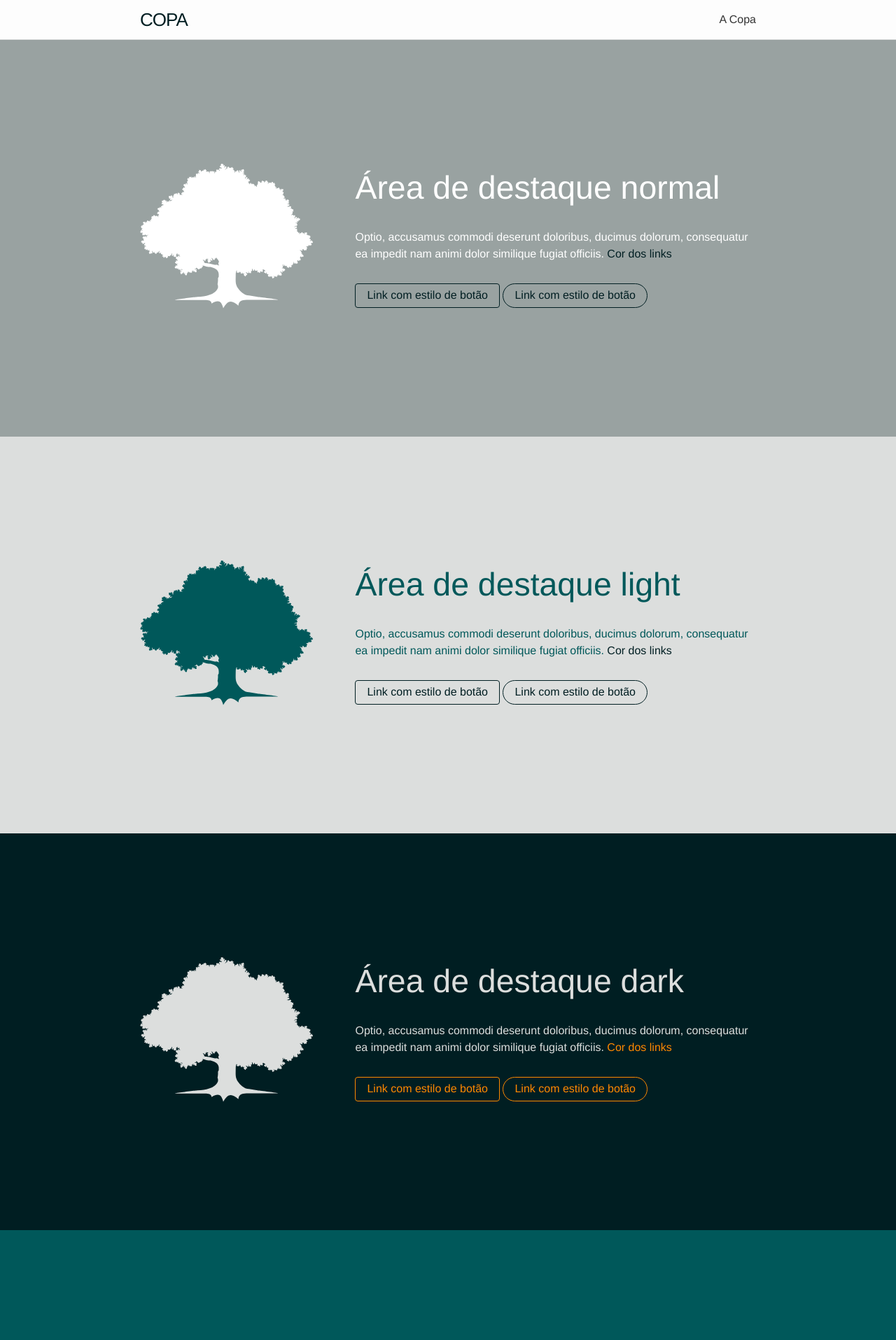
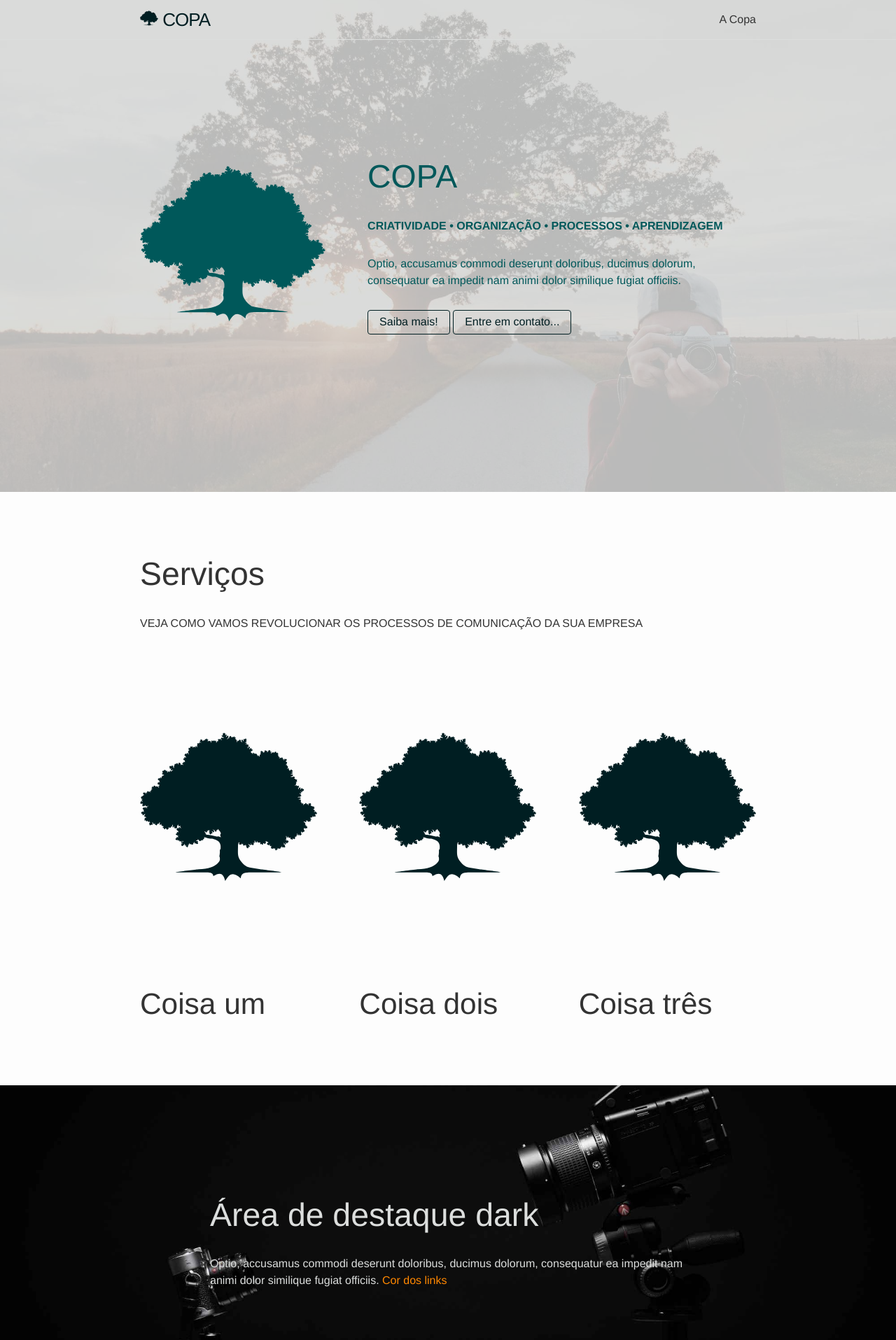
Before and after one commit to CopaTecnologia/copatecnologia.github.io, a Jekyll site: the page built from index.html, in a window 1280 px wide. Shown: the top 1915 px of the page at 70% size. Built offline with Jekyll 4.4.1, drawn with Linux system fonts in a browser that asks for light colours; some of the changed text lies outside the part shown.

Commit message:
Layout com duas fotos e várias áreas

```diff
--- a/_includes/header.html
+++ b/_includes/header.html
@@ -2,7 +2,7 @@
 
   <div class="wrapper">
 
-    <a class="site-title" href="{{ site.baseurl }}/">{{ site.title }}</a>
+    <a class="site-title icon inline" href="{{ site.baseurl }}/">{% include favicon.svg %} {{ site.title }}</a>
 
     <nav class="site-nav">
       <a href="#" class="menu-icon">
--- a/_sass/_layout.sass
+++ b/_sass/_layout.sass
@@ -1,7 +1,11 @@
 .site-header
     min-height: 56px
-    position: relative
+    position: absolute
+    top: 0
+    left: 0
+    right: 0
     border-bottom: 1px solid $grey-color-light
+    z-index: 999
 
 .site-title
     font-size: 26px
@@ -137,3 +141,33 @@
         ul, ol
             +media-greater($on-palm)
                 padding-left: $spacing-unit * 1.5
+
+.section-hero
+    padding: 10% 0
+    background:
+        image: url('/img/jacob-sapp-sm.jpg')
+        position: right
+        repeat: no-repeat
+        size: cover
+    position: relative
+    > *
+        position: relative
+        z-index: 9
+    &:after
+        content: ''
+        display: block
+        position: absolute
+        top: 0
+        left: 0
+        right: 0
+        bottom: 0
+        z-index: 1
+        background-color: rgba($grey-color-light, .8)
+
+.section-camera
+    padding: 10% 0
+    background:
+        image: url('/img/florian-klauer-sm.jpg')
+        position: center
+        repeat: no-repeat
+        size: cover
--- a/index.html
+++ b/index.html
@@ -2,55 +2,45 @@
 layout: default
 ---
 
-<section class="page-content hero">
+<section class="page-content hero light section-hero">
   <div class="wrapper" data-grid="center spacing">
     <div data-cell="" class="svg-container inherit-color">
       {% include favicon.svg %}
     </div>
     <div data-cell="">
-      <h2>Área de destaque normal</h2>
-      <p>Optio, accusamus commodi deserunt doloribus, ducimus dolorum, consequatur ea impedit nam animi dolor similique fugiat officiis. <a href="#">Cor dos links</a></p>
-      <p><a href="#" data-btn="">Link com estilo de botão</a> <a href="#" data-btn="round">Link com estilo de botão</a></p>
+      <h2>COPA</h2>
+      <p><strong>CRIATIVIDADE &#8226; ORGANIZAÇÃO &#8226; PROCESSOS &#8226; APRENDIZAGEM</strong></p>
+      <p>Optio, accusamus commodi deserunt doloribus, ducimus dolorum, consequatur ea impedit nam animi dolor similique fugiat officiis.</p>
+      <p><a href="#" data-btn="">Saiba mais!</a> <a href="#" data-btn="">Entre em contato...</a></p>
     </div>
   </div>
 </section>
 
-<section class="page-content hero light">
-  <div class="wrapper" data-grid="center spacing">
-    <div data-cell="" class="svg-container inherit-color">
-      {% include favicon.svg %}
+<section class="page-content">
+  <div class="wrapper">
+    <h2>Serviços</h2>
+    <p>VEJA COMO VAMOS REVOLUCIONAR OS PROCESSOS DE COMUNICAÇÃO DA SUA EMPRESA</p>
   </div>
-    <div data-cell="">
-      <h2>Área de destaque light</h2>
-      <p>Optio, accusamus commodi deserunt doloribus, ducimus dolorum, consequatur ea impedit nam animi dolor similique fugiat officiis. <a href="#">Cor dos links</a></p>
-      <p><a href="#" data-btn="">Link com estilo de botão</a> <a href="#" data-btn="round">Link com estilo de botão</a></p>
+  <div class="wrapper" data-grid="spacing">
+    <div data-cell="1of3">
+      <div class="svg-container">{% include favicon.svg %}</div>
+      <h4>Coisa um</h4>
+    </div>
+    <div data-cell="1of3">
+      <div class="svg-container">{% include favicon.svg %}</div>
+      <h4>Coisa dois</h4>
+    </div>
+    <div data-cell="1of3">
+      <div class="svg-container">{% include favicon.svg %}</div>
+      <h4>Coisa três</h4>
     </div>
   </div>
 </section>
 
-<section class="page-content hero dark">
-  <div class="wrapper" data-grid="center spacing">
-    <div data-cell="" class="svg-container inherit-color">
-      {% include favicon.svg %}
-    </div>
-    <div data-cell="">
+<section class="page-content hero dark section-camera">
+  <div class="wrapper small">
     <h2>Área de destaque dark</h2>
     <p>Optio, accusamus commodi deserunt doloribus, ducimus dolorum, consequatur ea impedit nam animi dolor similique fugiat officiis. <a href="#">Cor dos links</a></p>
-      <p><a href="#" data-btn="">Link com estilo de botão</a> <a href="#" data-btn="round">Link com estilo de botão</a></p>
-    </div>
-  </div>
-</section>
-
-<section class="page-content hero green">
-  <div class="wrapper" data-grid="center spacing">
-    <div data-cell="" class="svg-container inherit-color">
-      {% include favicon.svg %}
-    </div>
-    <div data-cell="">
-      <h2>Área de destaque green</h2>
-      <p>Optio, accusamus commodi deserunt doloribus, ducimus dolorum, consequatur ea impedit nam animi dolor similique fugiat officiis. <a href="#">Cor dos links</a></p>
-      <p><a href="#" data-btn="">Link com estilo de botão</a> <a href="#" data-btn="round">Link com estilo de botão</a></p>
-    </div>
   </div>
 </section>
 
@@ -68,9 +58,9 @@ layout: default
 </section>
 
 <section class="page-content">
-  <div class="wrapper">
+  <div class="wrapper" data-grid="center spacing">
+    <div data-cell="1of3">
       <h1 class="page-heading">Posts</h1>
-
       <ul class="post-list">
         {% for post in site.posts %}
           <li>
@@ -82,7 +72,12 @@ layout: default
           </li>
         {% endfor %}
       </ul>
-
       <p class="rss-subscribe">subscribe <a href="{{ "/feed.xml" | prepend: site.baseurl }}">via RSS</a></p>
     </div>
+    <div data-cell="2of3">
+      <p>Assumenda nulla impedit sint est id. Eius, veritatis officiis optio architecto tenetur neque aliquam necessitatibus doloribus, consectetur eveniet odio perspiciatis dolores veniam?</p>
+      <p>Lorem ipsum dolor sit amet, consectetur adipisicing elit. Consequatur autem ullam alias sapiente, minus nulla corporis aspernatur! Temporibus, repellendus enim dignissimos nemo a, expedita reprehenderit voluptatibus odio. Dolorem, minus, necessitatibus.</p>
+      <p>Qui non fuga cumque aut tempora quae harum minima recusandae libero nobis delectus, et ipsa numquam nisi assumenda eum molestias ipsum voluptatibus.</p>
+    </div>
+  </div>
 </section>
```
Lines whose indentation alone changed are shown as unchanged.
